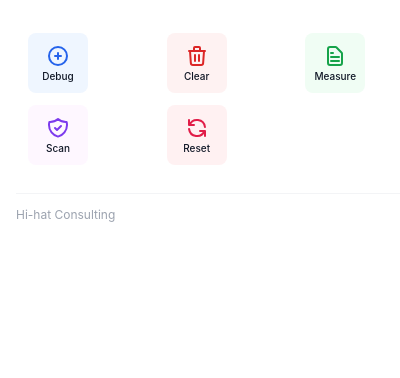
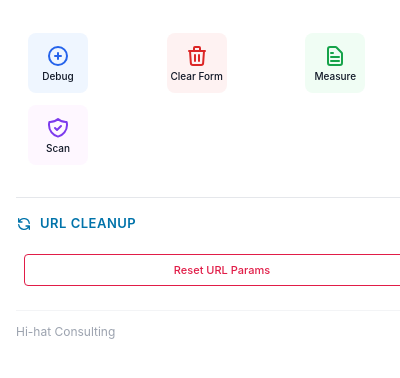
Before and after one commit to turnermike/Hi-hat-Debug-Tool, a browser extension: page popup.html in a window 400 px wide. Shown: the part 66-444 px from the top of the page. Drawn offline with Linux system fonts and the light colour scheme.

Commit message:
form button label

```diff
--- a/popup.html
+++ b/popup.html
@@ -36,7 +36,7 @@
               <svg class="button-icon clear-icon" fill="none" stroke="currentColor" viewBox="0 0 24 24">
                 <path stroke-linecap="round" stroke-linejoin="round" stroke-width="2" d="M19 7l-.867 12.142A2 2 0 0116.138 21H7.862a2 2 0 01-1.995-1.858L5 7m5 4v6m4-6v6m1-10V4a1 1 0 00-1-1h-4a1 1 0 00-1 1v3M4 7h16"></path>
               </svg>
-              <span class="button-label">Clear</span>
+              <span class="button-label">Clear Form</span>
             </button>
           </td>
           <td class="button-cell">
@@ -61,12 +61,7 @@
             </button>
           </td>
           <td class="button-cell">
-            <button id="resetParamsBtn" class="action-button reset-button">
-              <svg class="button-icon reset-icon" fill="none" stroke="currentColor" viewBox="0 0 24 24">
-                <path stroke-linecap="round" stroke-linejoin="round" stroke-width="2" d="M4 4v5h.582m15.356 2A8.001 8.001 0 004.582 9m0 0H9m11 11v-5h-.581m0 0a8.003 8.003 0 01-15.357-2m15.357 2H15"></path>
-              </svg>
-              <span class="button-label">Reset</span>
-            </button>
+            <!-- Empty cells for layout -->
           </td>
           <td class="button-cell">
             <!-- Empty cells for layout -->
@@ -136,6 +131,34 @@
       </div>
     </div>
 
+    <!-- Reset URL Parameters Section -->
+    <div class="reset-params-section">
+      <div class="section-header">
+        <svg class="section-icon" fill="none" stroke="currentColor" viewBox="0 0 24 24">
+          <path stroke-linecap="round" stroke-linejoin="round" stroke-width="2" d="M4 4v5h.582m15.356 2A8.001 8.001 0 004.582 9m0 0H9m11 11v-5h-.581m0 0a8.003 8.003 0 01-15.357-2m15.357 2H15"></path>
+        </svg>
+        <span class="section-title">URL Cleanup</span>
+      </div>
+
+      <div class="wp-button-grid">
+        <table class="wp-button-table">
+          <tr>
+            <td class="wp-button-cell">
+              <button id="resetParamsBtn" class="wp-button wp-reset">
+                <span class="wp-button-label">Reset URL Params</span>
+              </button>
+            </td>
+            <td class="wp-button-cell">
+              <!-- Empty cell for layout -->
+            </td>
+            <td class="wp-button-cell">
+              <!-- Empty cell for layout -->
+            </td>
+          </tr>
+        </table>
+      </div>
+    </div>
+
     <!-- Vulnerability Scan Results -->
     <div id="scanResultsSection" class="scan-results-section" style="display: none;">
       <div class="section-header">
--- a/styles.css
+++ b/styles.css
@@ -337,6 +337,27 @@ body {
   color: #3c434a;
 }
 
+/* Reset URL Parameters Section */
+.reset-params-section {
+  margin-top: 20px;
+  margin-bottom: 16px;
+  border-top: 1px solid #e5e7eb;
+  padding-top: 16px;
+}
+
+.wp-reset {
+  border-color: #e11d48;
+}
+
+.wp-reset:hover,
+.wp-reset.active {
+  background-color: #e11d48;
+}
+
+.wp-reset .wp-button-label {
+  color: #e11d48;
+}
+
 /* Vulnerability Scan Results */
 .scan-results-section {
   margin-top: 20px;
```
